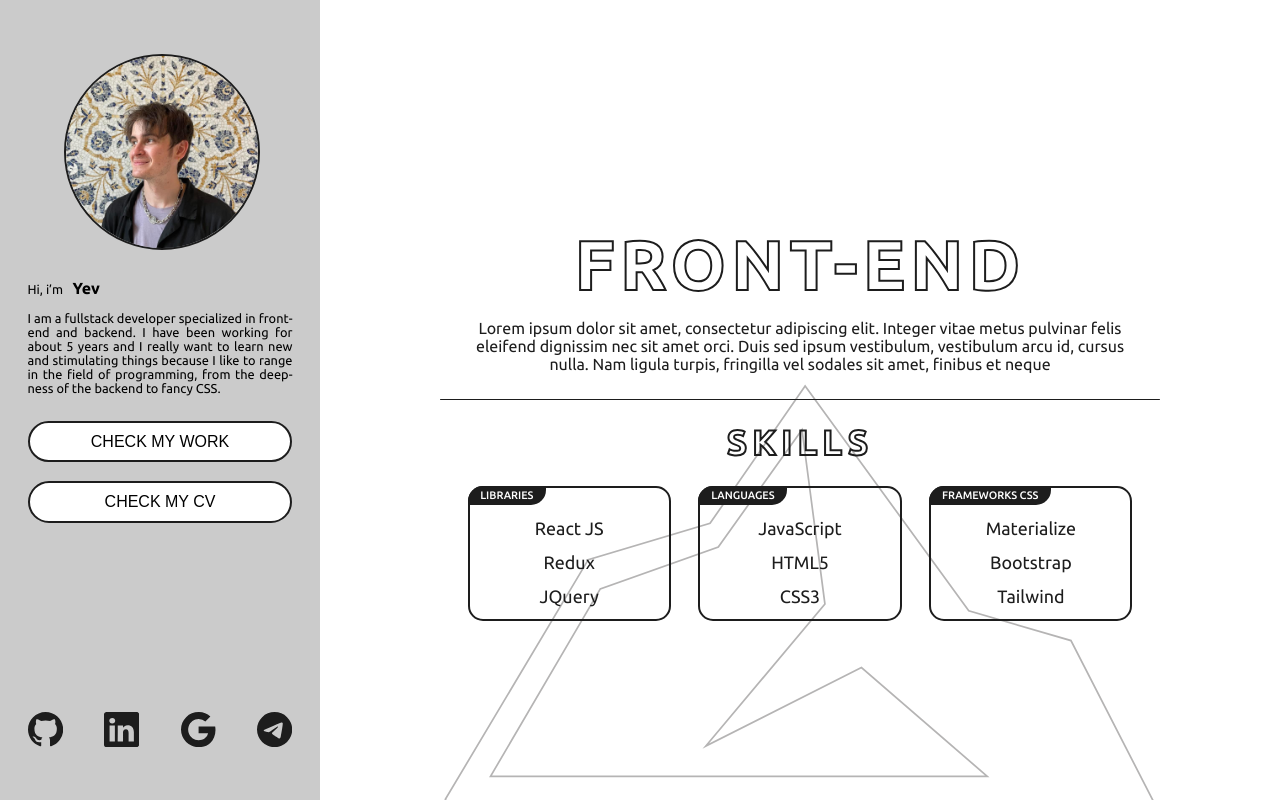
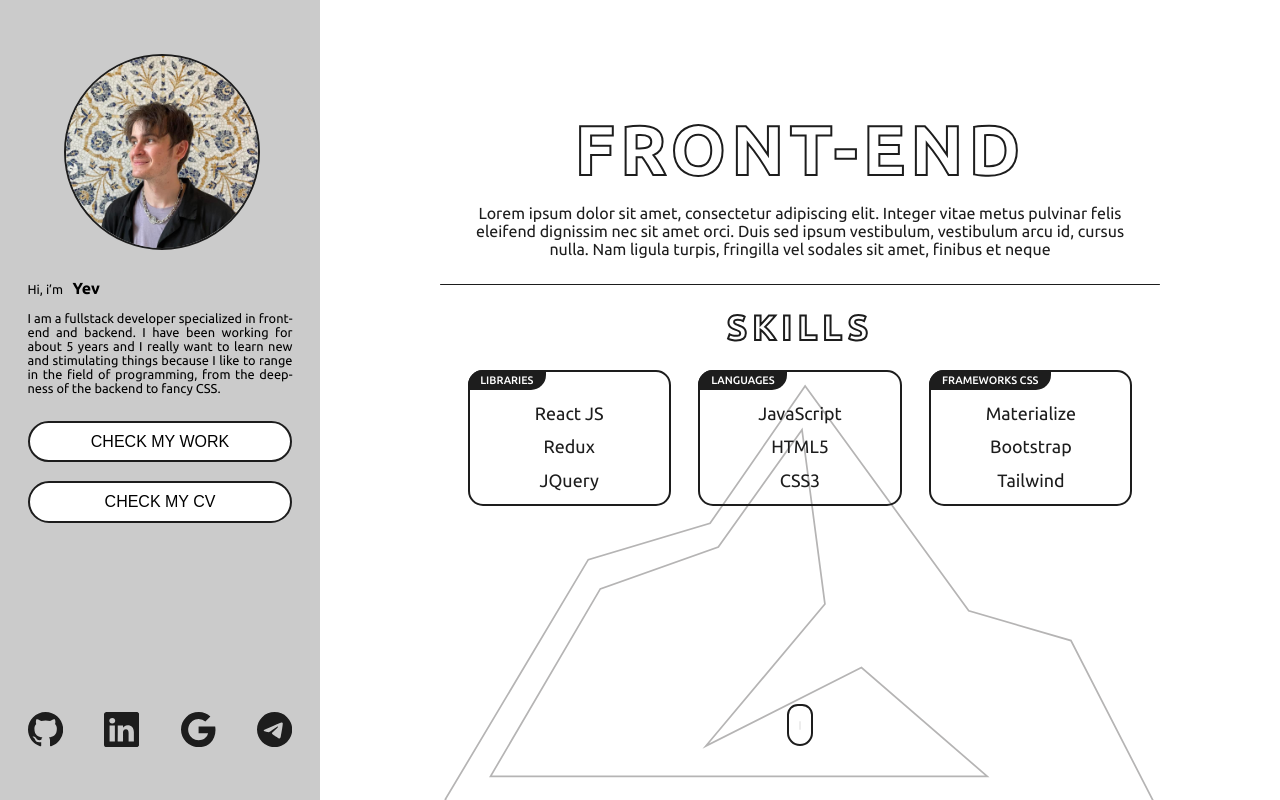
Before and after one commit to anAverageSlavGuy/portfolio, a React (Create React App) app: page / in a window 1280 px wide. Built offline with nearby package versions, Linux system fonts and the light colour scheme.

Commit message:
Aggiunto indicatore scroll

```diff
--- a/src/App.css
+++ b/src/App.css
@@ -36,12 +36,12 @@ body,
 .content {
   display: flex;
   justify-content: center;
-  align-items: center;
   flex: 3;
   background: white;
   position: relative;
   overflow: hidden;
   transition: color 0.3s ease-in-out;
+  padding-top: 15vh;
 }
 
 .background {
@@ -104,7 +104,6 @@ body,
 .content-body {
   width: 75%;
   z-index: 200;
-  height: 100%;
   position: relative;
 }
 
@@ -152,6 +151,7 @@ body,
   margin-top: 3.25vh;
   -webkit-text-fill-color: transparent;
   letter-spacing: 5px;
+  transition: all 0.3s ease-in-out;
 }
 
 
@@ -275,11 +275,14 @@ body,
   color: #1d1d1d;
 }
 
-.page-indicator {
-  height: 30vh;
-  width: 13%;
+
+.scroll-me {
+  width: 1.75vw;
+  height: 3vw;
+  border: 2px solid #1d1d1d;
+  border-radius: 25px 25px 30px 30px;
   position: absolute;
-  left: 0;
+  bottom: 6.75vh;
   z-index: 300;
   display: flex;
   justify-content: space-evenly;
@@ -287,56 +290,27 @@ body,
   flex-direction: column;
 }
 
-.page-indicator>.circle {
-  width: 2vw;
-  height: 2vw;
-  border: 2px solid #1d1d1d;
-  border-radius: 50%;
-}
-
-.page-indicator>.circle-fill {
-  width: 2vw;
-  height: 2vw;
-  border: 2px solid white;
-  border-radius: 50%;
-}
-
-.page-indicator>.line {
-  width: 2px;
-  height: 15vh;
-  background: white;
-}
-
-.scroll-me {
-  width: 2vw;
-  height: 3.5vw;
-  border: 2px solid #1d1d1d;
-  border-radius: 25px 25px 30px 30px;
-  display: flex;
-  align-items: flex-start;
-  justify-content: center;
-  position: relative;
-}
-
 .scroll-me>.wheel {
   position: absolute;
-  width: 5px;
-  height: 20px;
+  width: 0.2vw;
+  height: 0.7vw;
   top: 0.5vw;
   background: #1d1d1d;
-  border-radius: 10px;
+  border-radius: 40px;
   animation-name: scroll;
-  animation-duration: 1s;
-  animation-iteration-count: 3;
+  animation-duration: 1.5s;
+  animation-iteration-count: infinite;
 }
 
 @keyframes scroll {
   0% {
     top: 0.25vw;
+    opacity: 1;
   }
 
   100% {
-    top: 1vw;
+    top: 1.25vw;
+    opacity: 0;
   }
 }
 
--- a/src/Home.js
+++ b/src/Home.js
@@ -1,5 +1,5 @@
 
-import React, { useState } from 'react';
+import React, { useState, useEffect } from 'react';
 import './App.css';
 import Iceberg from './iceberg.svg';
 import Photo from './photo.jpg';
@@ -51,6 +51,9 @@ function Home() {
         },
         skillsCategory: {
             borderColor: toggle ? "#fff" : "#1d1d1d"
+        },
+        mouse: {
+            opacity: scroll ? "0" : "1"
         }
     };
 
@@ -66,6 +69,12 @@ function Home() {
         setToggle(!toggle);
         setAnimate(true);
       } */
+
+    useEffect(() => {
+        setTimeout(function () {
+            setAnimate(true);
+        }, 3000);
+    }, []);
 
 
     const handleTransitionEnd = () => {
@@ -121,23 +130,18 @@ function Home() {
             <div className="switch-track" style={styles.track}></div>
           </div> */}
 
-                    <div className="page-indicator">
-                        {/* <div className={toggle ? "circle" : "circle-fill"} style={toggle ? styles.circle : styles.circleFill}></div>
-            <div className="line" style={styles.line}></div>
-            <div className={toggle ? "circle-fill" : "circle"} style={toggle ? styles.circleFill : styles.circle}></div> */}
-                        {/* <div className="scroll-me">
+                    {animate === true &&
+                        <div className="scroll-me" style={styles.mouse}>
                             <div className="wheel"></div>
-            </div> */}
                         </div>
+                    }
 
                     <div className="background" style={styles.background}></div>
                     <img src={Iceberg} className={"iceberg-" + (toggle ? "top" : "bottom")} onTransitionEnd={() => handleTransitionEnd()} />
                     <div className="content-body">
 
-
                         {toggle ? (
                             <>
-                                <div className="top-half">
                                 <div className="title" style={styles.title}>
                                     BACK-END
                                 </div>
@@ -145,15 +149,12 @@ function Home() {
                                     Lorem ipsum dolor sit amet, consectetur adipiscing elit. Integer vitae metus pulvinar felis eleifend dignissim nec sit amet orci. Duis sed ipsum vestibulum, vestibulum arcu id, cursus nulla. Nam ligula turpis, fringilla vel sodales sit amet, finibus et neque
                                 </div>
                                 <div className="divider" style={styles.divider}></div>
-                                </div>
-                                <div className="bottom-half">
                                 <div className="skills-title" style={styles.title}>SKILLS</div>
                                 <div className="skills">
                                     {
                                         backEndSkills.map(category => {
-                                                console.log(category);
                                             return (
-                                                    <div className="skills-category" style={styles.skillsCategory}>
+                                                <div key={category.name} className="skills-category" style={styles.skillsCategory}>
                                                     <div className="skills-header" style={styles.skillsHeader}>{category.name}</div>
                                                     <div className="skills-body">
                                                         {category.items.map(skill => <div key={skill} className="skill">{skill}</div>)}
@@ -162,11 +163,9 @@ function Home() {
                                         })
                                     }
                                 </div>
-                                </div>
                             </>
                         ) : (
                             <>
-                                <div className="top-half">
                                 <div className="title" style={styles.title}>
                                     FRONT-END
                                 </div>
@@ -174,15 +173,12 @@ function Home() {
                                     Lorem ipsum dolor sit amet, consectetur adipiscing elit. Integer vitae metus pulvinar felis eleifend dignissim nec sit amet orci. Duis sed ipsum vestibulum, vestibulum arcu id, cursus nulla. Nam ligula turpis, fringilla vel sodales sit amet, finibus et neque
                                 </div>
                                 <div className="divider" style={styles.divider}></div>
-                                </div>
-                                <div className="bottom-half">
                                 <div className="skills-title" style={styles.title}>SKILLS</div>
                                 <div className="skills">
                                     {
                                         frontEndSkills.map(category => {
-                                                console.log(category);
                                             return (
-                                                    <div className="skills-category" style={styles.skillsCategory}>
+                                                <div key={category.name} className="skills-category" style={styles.skillsCategory}>
                                                     <div className="skills-header" style={styles.skillsHeader}>{category.name}</div>
                                                     <div className="skills-body">
                                                         {category.items.map(skill => <div key={skill} className="skill">{skill}</div>)}
@@ -190,7 +186,6 @@ function Home() {
                                                 </div>)
                                         })
                                     }
-                                    </div>
                                 </div>
                             </>
                         )
```
Lines whose indentation alone changed are shown as unchanged.
